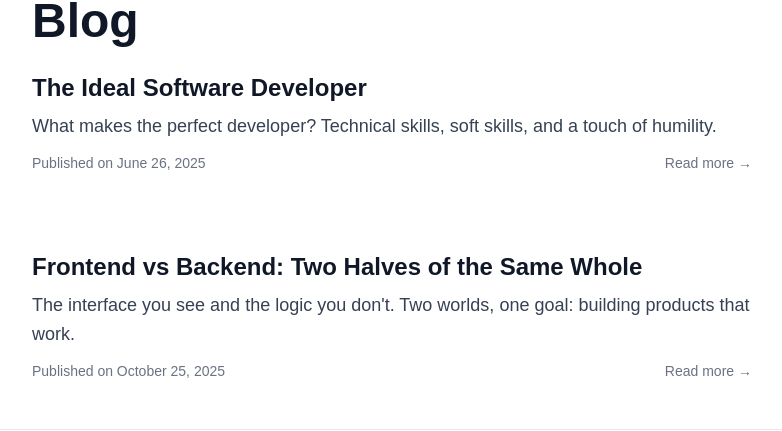
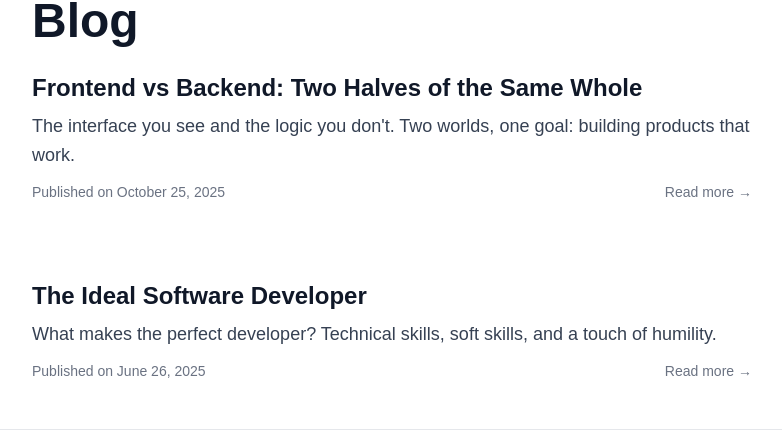
Before and after one commit to alvaral/alvaral, a Next.js app: page /blog in a window 1280 px wide. Shown: the part 134-565 px from the top of the page, without its empty margins (248-1030 px from the left). Built offline with nearby package versions, Linux system fonts and the light colour scheme; no server answers.

Commit message:
refactor(posts): sort posts and expose lookup helpers

```diff
--- a/src/app/page.tsx
+++ b/src/app/page.tsx
@@ -3,7 +3,7 @@ import Gallery from "@/components/Gallery";
 import { useLocale, useTranslations } from "next-intl";
 import BlogCard from "@/components/BlogCard";
 import Divider from "@/components/Divider";
-import { getPosts } from "@/posts/posts";
+import { getLatestPost } from "@/posts/posts";
 
 const images = [
   { src: "/assets/images/1.webp" },
@@ -19,8 +19,7 @@ const images = [
 export default function HomePage() {
   const t = useTranslations("homepage");
   const locale = useLocale();
-  const posts = getPosts(locale);
-  const latestPost = posts[posts.length - 1];
+  const latestPost = getLatestPost(locale);
 
   return (
     <main className="p-8">
--- a/src/posts/posts.ts
+++ b/src/posts/posts.ts
@@ -1,14 +1,22 @@
+import { DEFAULT_LOCALE, isSupportedLocale, type AppLocale } from "@/i18n/locale";
+
 export type BlogPostMeta = {
   id: string;
   date: string;
   href: string;
   imageSrc?: string;
-  translations: {
-    [locale: string]: {
+  translations: Record<
+    AppLocale,
+    {
       title: string;
       description: string;
-    };
-  };
+    }
+  >;
+};
+
+export type BlogPost = BlogPostMeta & {
+  title: string;
+  description: string;
 };
 
 const posts: BlogPostMeta[] = [
@@ -46,12 +54,33 @@ const posts: BlogPostMeta[] = [
       },
     },
   },
-  // Aquí puedes añadir más posts con su traducción
 ];
 
-export const getPosts = (locale: string) => {
-  return posts.map((post) => ({
+function comparePostsByDateDesc(a: BlogPostMeta, b: BlogPostMeta) {
+  return new Date(b.date).getTime() - new Date(a.date).getTime();
+}
+
+function resolveLocale(locale: string): AppLocale {
+  return isSupportedLocale(locale) ? locale : DEFAULT_LOCALE;
+}
+
+export function getPostById(id: string, locale: string): BlogPost | undefined {
+  const post = posts.find((candidate) => candidate.id === id);
+  if (!post) return undefined;
+
+  return {
     ...post,
-    ...post.translations[locale],
-  }));
-};
+    ...post.translations[resolveLocale(locale)],
+  };
+}
+
+export function getPosts(locale: string): BlogPost[] {
+  return [...posts]
+    .sort(comparePostsByDateDesc)
+    .map((post) => getPostById(post.id, locale))
+    .filter((post): post is BlogPost => post != null);
+}
+
+export function getLatestPost(locale: string): BlogPost {
+  return getPosts(locale)[0];
+}
```
